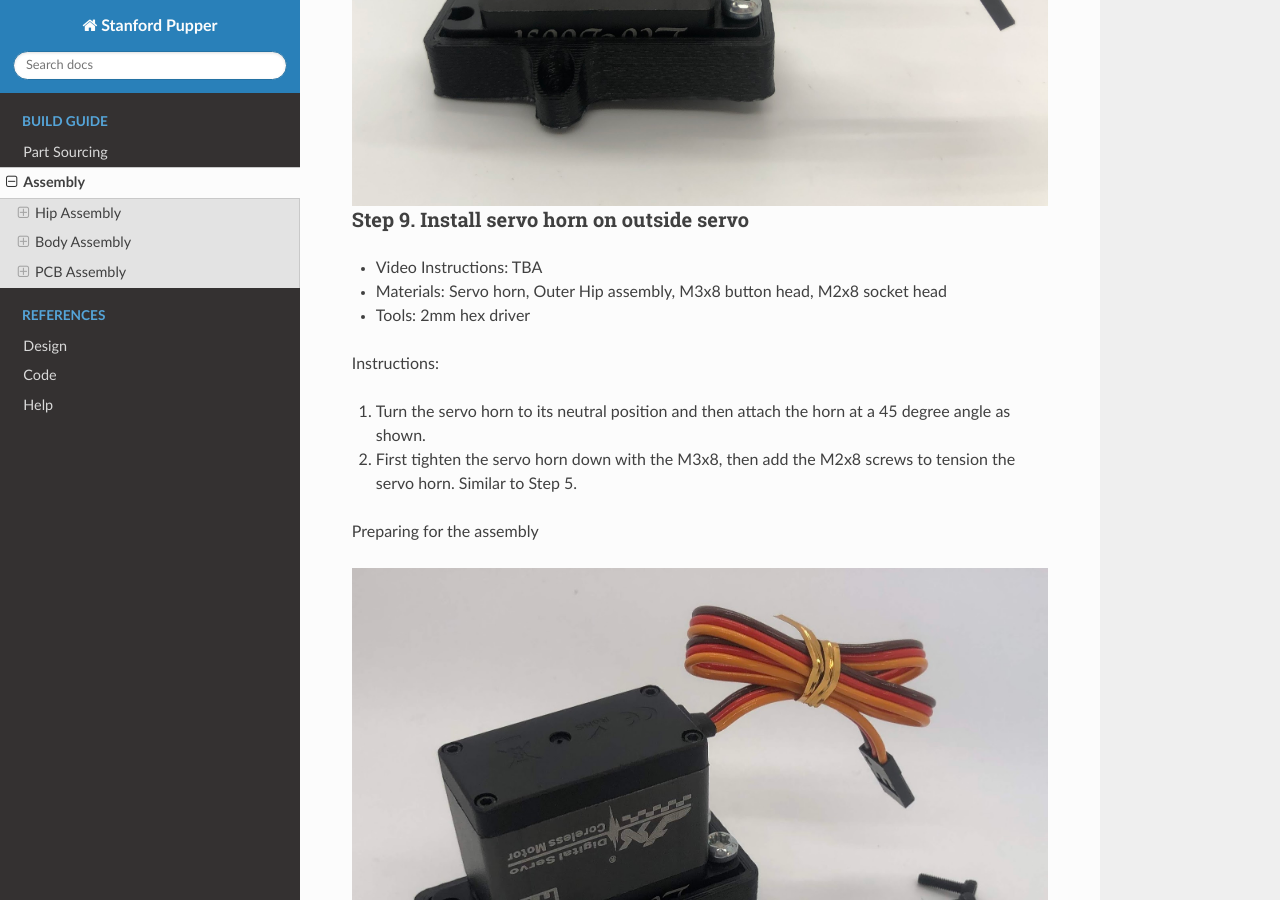
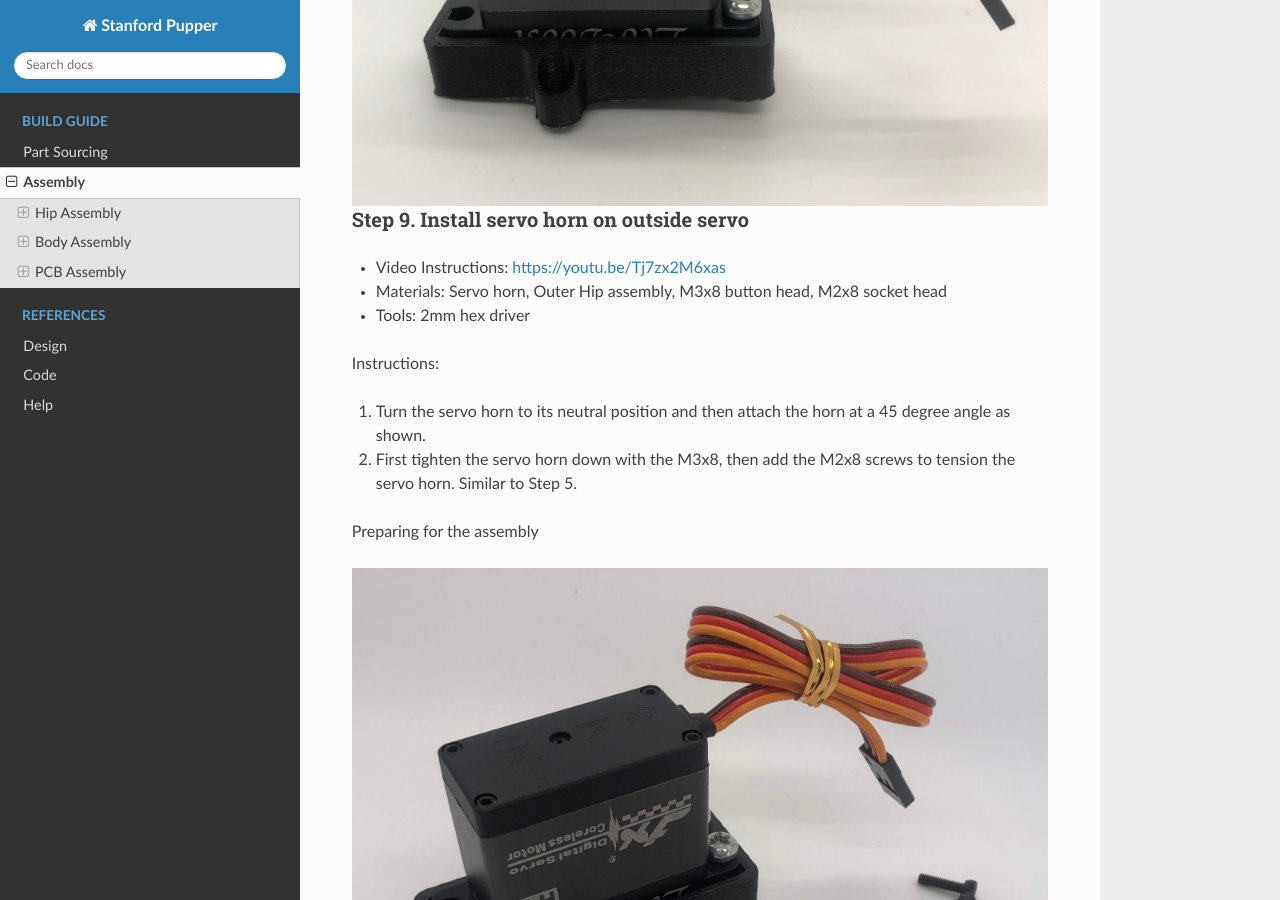
Before and after one commit to stanfordroboticsclub/Pupper, a Sphinx documentation site: the page built from docs/guide/assembly.rst, in a window 1280 px wide and 900 px high, scrolled down 15179 px. Built offline with Sphinx 7.4.7 and the Read the Docs theme 2.0.0, drawn with Linux system fonts in a browser that asks for light colours; some of the changed text lies outside the part shown.

Commit message:
added YT links to step9 and 10

```diff
--- a/docs/guide/assembly.rst
+++ b/docs/guide/assembly.rst
@@ -200,7 +200,7 @@ Completed step
 Step 9. Install servo horn on outside servo
 ^^^^^^^^^^^^^^^^^^^^^^^^^^^^^^^^^^^^^^^^^^^^
 
-* Video Instructions: TBA
+* Video Instructions: https://youtu.be/Tj7zx2M6xas
 *  Materials: Servo horn, Outer Hip assembly, M3x8 button head, M2x8 socket head
 *   Tools: 2mm hex driver
 
@@ -227,7 +227,7 @@ Completed step for left side
 Step 10. Assemble the two sides
 ^^^^^^^^^^^^^^^^^^^^^^^^^^^^^^^^^
 
-* Video Instructions: TBA
+* Video Instructions: https://youtu.be/dKv7VrdE290
 *  Materials: Inner and Outer Hip assembly, M3x16 button head screws for screwing into standoffs, loctite
 *   Tools: 2mm hex driver
 
```
